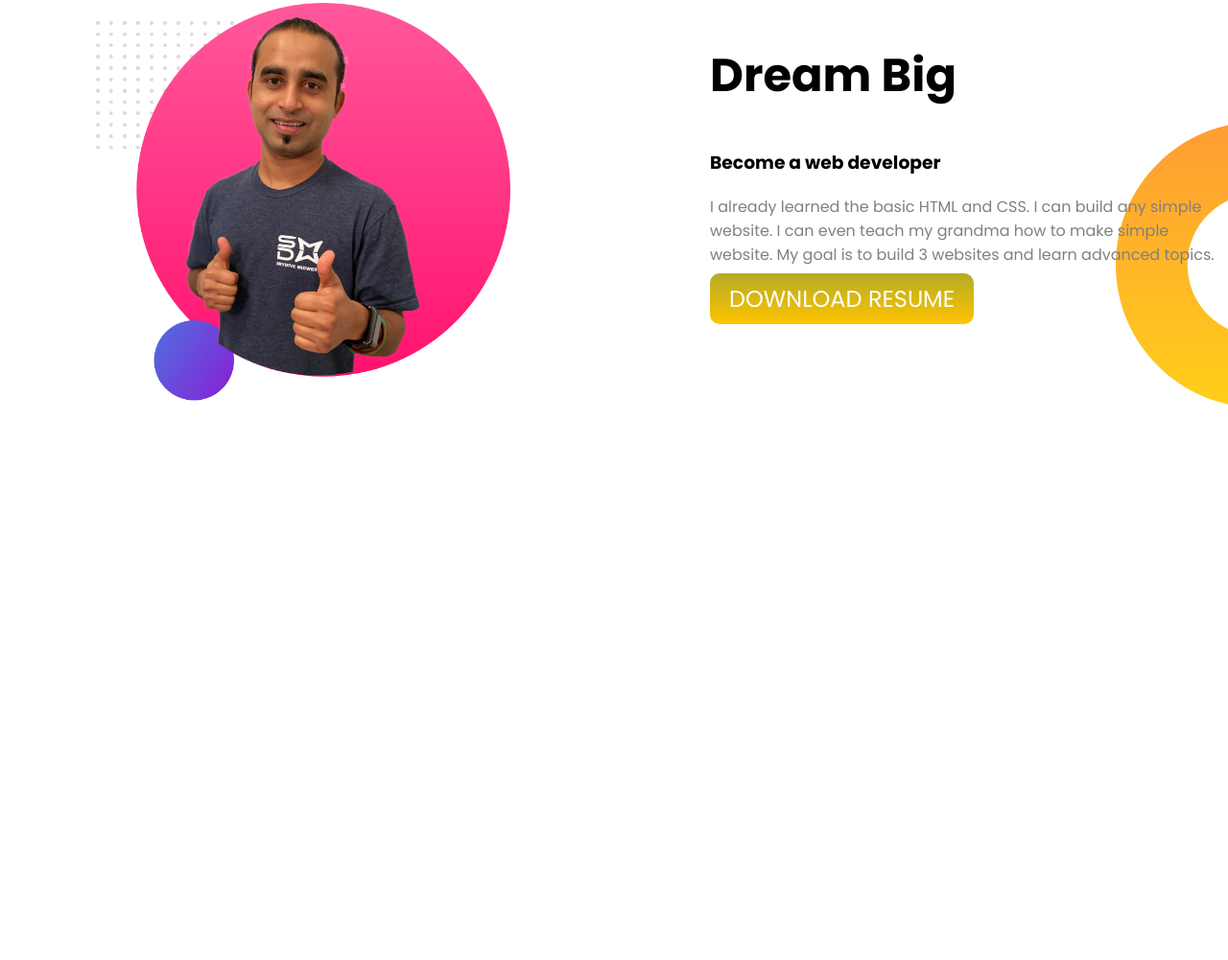
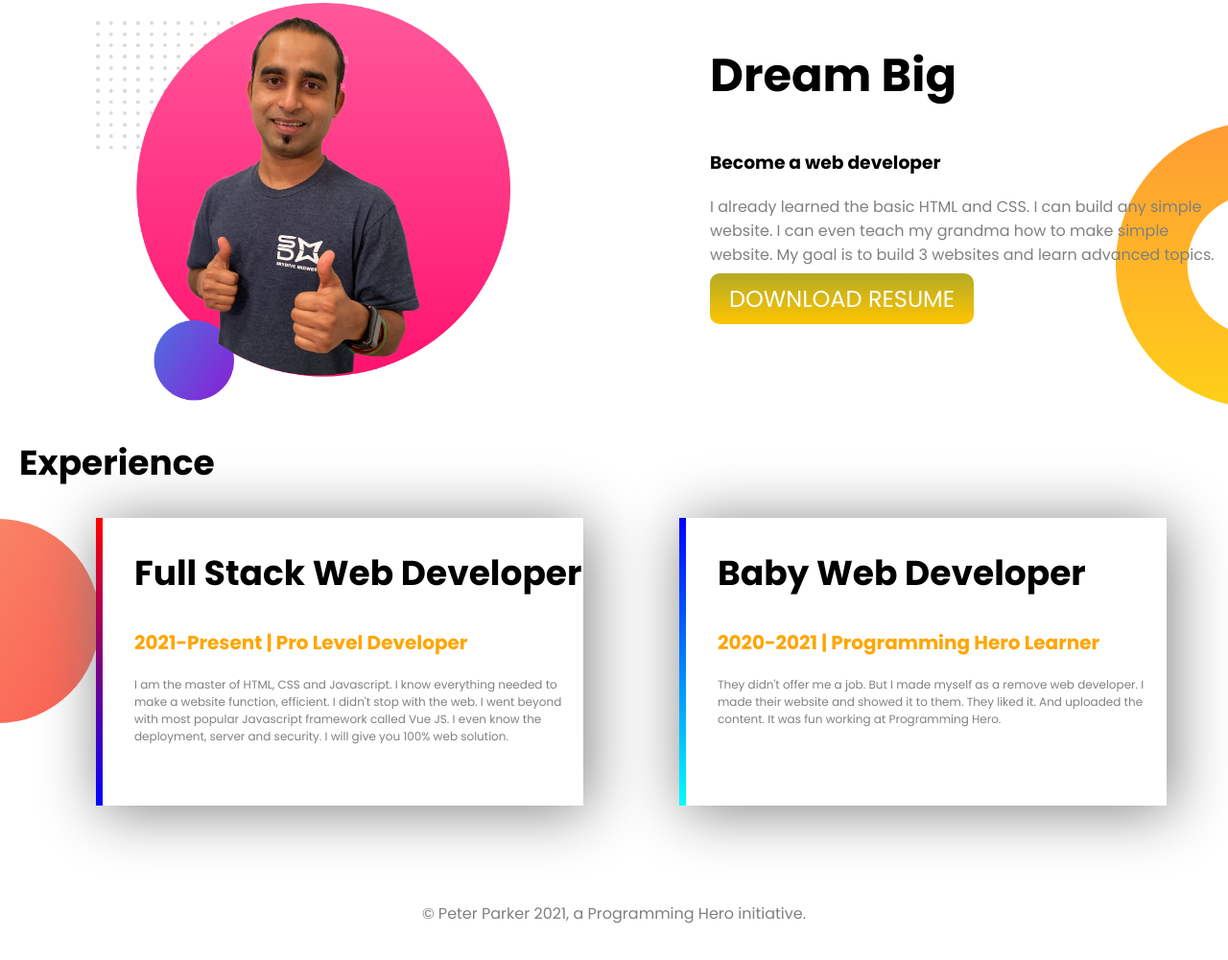
Before and after one commit to Sumaiya-uiu/sumaiya-por, a plain HTML site: page index.html in a window 1280 px wide. Shown: the part 586-1587 px from the top of the page at 96% size. Before the commit the page ends 1011 px from the top, so only its background shows below. Drawn offline with Linux system fonts and the light colour scheme.

Commit message:
final commit

```diff
--- a/index.html
+++ b/index.html
@@ -34,8 +34,25 @@
                     <a href="#">DOWNLOAD RESUME</a>
             </div>
         </section>
+        <section class="experience">
+            <h1 class="exp-title">Experience</h1>
+            <div class="exp-continer">
+                <div class="half-width dev-area" id="web-dev">
+                    <h1>Full Stack Web Developer</h1>
+                    <h3 class="color-orange">2021-Present | Pro Level Developer</h3>
+                    <p>I am the master of HTML, CSS and Javascript. I know everything needed to make a website function, efficient. I didn't stop with the web. I went beyond with most popular Javascript framework called Vue JS. I even know the deployment, server and security. I will give you 100% web solution.</p>
+                </div>
+                <div class="half-width dev-area" id="baby-dev" >
+                    <h1>Baby Web Developer</h1>
+                    <h3 class="color-orange">2020-2021 | Programming Hero Learner</h3>
+                    <p>They didn't offer me a job. But I made myself as a remove web developer. I made their website and showed it to them. They liked it. And uploaded the content. It was fun working at Programming Hero.</p>
+                </div>
+            </div>
+        </section>
 
     </main>
-    <footer></footer>
+    <footer>
+        <p>© Peter Parker 2021, a Programming Hero initiative.</p>
+    </footer>
 </body>
 </html>
--- a/style.css
+++ b/style.css
@@ -40,3 +40,50 @@ body{
     background-position: bottom right;
 
 }
+.experience{
+    margin-bottom: 100px;
+    background-image: url(images/exp-bg.png);
+    background-repeat: no-repeat;
+    background-position: left,center;
+}
+.exp-continer {
+    display: flex;
+    width: 95%;
+    height: 300px;
+}
+
+.dev-area{
+    box-shadow: 5px 5px 60px gray;
+    font-size: 12px;
+    padding-left: 33px;
+}
+#web-dev{
+    border-left: 7px solid;
+    border-image: linear-gradient(red, blue);
+    border-image-slice: 1;
+
+
+}
+#baby-dev{
+    border-left: 7px solid;
+    border-image: linear-gradient(blue,cyan);
+    border-image-slice: 1;
+
+
+}
+.exp-continer h3{
+    font-size: 20px;
+}
+.exp-title{
+    font-size: 36px;
+    font-weight: 700;
+    margin-left: 20px;;
+}
+footer p{
+    color: gray;
+    text-align: center;
+}
+footer{
+    margin-top: 50px;
+    margin-bottom: 50px;
+}
```
